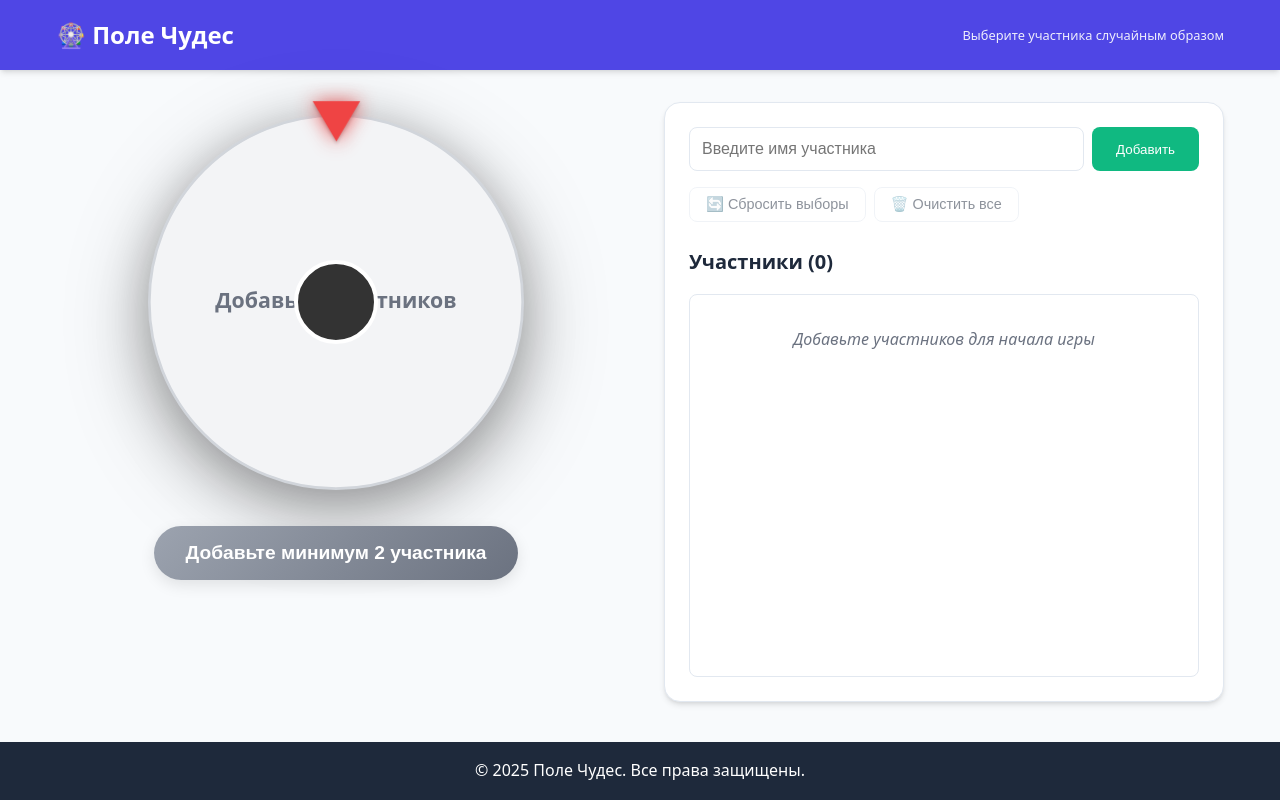
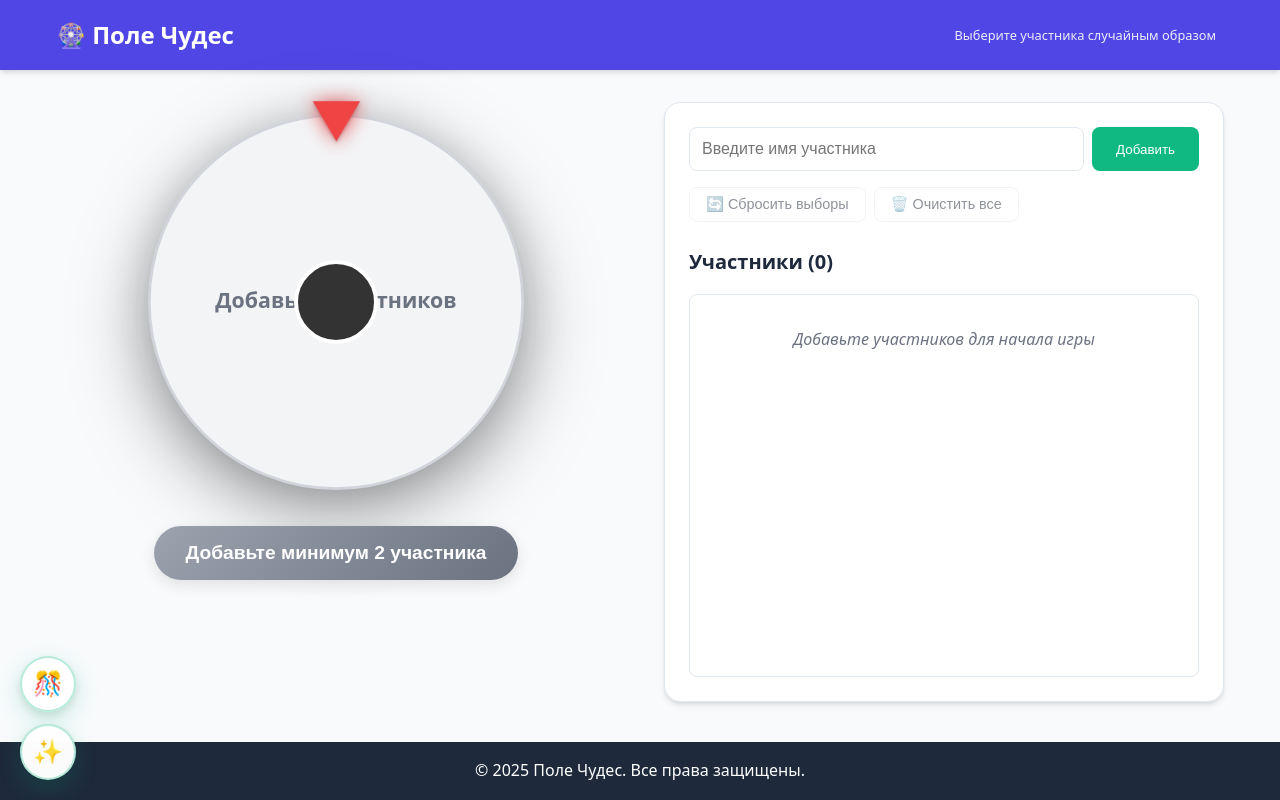
Before and after one commit to ShotAlex/miracle-field, a Next.js app: page / in a window 1280 px wide. Built offline with nearby package versions, Linux system fonts and the light colour scheme.

Commit message:
feat: add animations and fix wheel logic

```diff
--- a/src/app/globals.css
+++ b/src/app/globals.css
@@ -70,6 +70,40 @@ body {
   font-size: 0.8rem;
   opacity: 0.9;
   margin: 0;
+}
+
+.header-description {
+  cursor: pointer;
+  transition: all 0.3s ease;
+  border-radius: 4px;
+  padding: 4px 8px;
+  margin: -4px -8px;
+}
+
+.header-description:hover {
+  background: rgba(59, 130, 246, 0.1);
+  color: var(--primary-color);
+}
+
+.header-description-input {
+  background: transparent;
+  border: 2px solid var(--primary-color);
+  border-radius: 4px;
+  padding: 4px 8px;
+  font-size: 0.8rem;
+  color: var(--text-primary);
+  font-family: inherit;
+  width: 100%;
+  max-width: 400px;
+  outline: none;
+  transition: all 0.3s ease;
+  opacity: 0.9;
+}
+
+.header-description-input:focus {
+  border-color: var(--secondary-color);
+  box-shadow: 0 0 0 3px rgba(16, 185, 129, 0.1);
+  opacity: 1;
 }
 
 /* Main Content */
@@ -256,8 +290,8 @@ body {
   position: fixed;
   top: 0;
   left: 0;
-  width: 100vw;
-  height: 100vh;
+  width: 100%;
+  height: 100%;
   pointer-events: none;
   z-index: 1000;
   overflow: hidden;
@@ -265,8 +299,8 @@ body {
 
 .confetti-piece {
   position: absolute;
-  width: 10px;
-  height: 10px;
+  width: 8px;
+  height: 8px;
   top: -10px;
   border-radius: 50%;
   animation: confettiFall 4s linear forwards;
@@ -274,7 +308,7 @@ body {
 
 @keyframes confettiFall {
   0% {
-    transform: translateY(-10px) rotate(0deg);
+    transform: translateY(-100vh) rotate(0deg);
     opacity: 1;
   }
   100% {
@@ -420,6 +454,12 @@ body {
   box-shadow: 0 4px 15px rgba(0,0,0,0.1);
 }
 
+.names-list__item.just-selected {
+  background: linear-gradient(135deg, #dcfce7, #bbf7d0) !important;
+  animation: bounceWin 0.8s ease-out, neonGlow 2s ease-in-out;
+  box-shadow: 0 0 30px rgba(16, 185, 129, 0.6), 0 4px 15px rgba(0,0,0,0.2);
+}
+
 @keyframes slideInLeft {
   from {
     opacity: 0;
@@ -428,6 +468,25 @@ body {
   to {
     opacity: 1;
     transform: translateX(0);
+  }
+}
+
+@keyframes bounceWin {
+  0% { transform: scale(1) translateX(5px); }
+  15% { transform: scale(1.1) translateX(8px) rotate(2deg); }
+  30% { transform: scale(0.95) translateX(3px) rotate(-1deg); }
+  45% { transform: scale(1.05) translateX(6px) rotate(1deg); }
+  60% { transform: scale(0.98) translateX(4px); }
+  75% { transform: scale(1.02) translateX(5px); }
+  100% { transform: scale(1) translateX(5px); }
+}
+
+@keyframes neonGlow {
+  0%, 100% {
+    box-shadow: 0 0 30px rgba(16, 185, 129, 0.6), 0 4px 15px rgba(0,0,0,0.2);
+  }
+  50% {
+    box-shadow: 0 0 50px rgba(16, 185, 129, 0.8), 0 0 25px rgba(16, 185, 129, 0.4), 0 4px 15px rgba(0,0,0,0.2);
   }
 }
 
@@ -640,3 +699,104 @@ body {
     padding: 1rem;
   }
 }
+
+/* Effects Control Panel */
+.effects-control {
+  position: fixed;
+  bottom: 20px;
+  left: 20px;
+  display: flex;
+  flex-direction: column;
+  gap: 12px;
+  z-index: 500;
+}
+
+.effects-button {
+  width: 56px;
+  height: 56px;
+  border: none;
+  border-radius: 50%;
+  background: rgba(255, 255, 255, 0.95);
+  box-shadow: 0 8px 25px rgba(0, 0, 0, 0.15), 0 4px 10px rgba(0, 0, 0, 0.1);
+  font-size: 24px;
+  cursor: pointer;
+  transition: all 0.3s cubic-bezier(0.25, 0.46, 0.45, 0.94);
+  backdrop-filter: blur(20px);
+  display: flex;
+  align-items: center;
+  justify-content: center;
+  border: 2px solid transparent;
+}
+
+.effects-button:hover {
+  transform: scale(1.1) translateY(-2px);
+  box-shadow: 0 12px 35px rgba(0, 0, 0, 0.2), 0 6px 15px rgba(0, 0, 0, 0.15);
+}
+
+.effects-button.disabled {
+  background: rgba(200, 200, 200, 0.8);
+  opacity: 0.6;
+  border-color: rgba(150, 150, 150, 0.3);
+}
+
+.effects-button.disabled:hover {
+  transform: scale(1.05);
+}
+
+.effects-button.enabled {
+  background: rgba(255, 255, 255, 0.98);
+  border-color: rgba(16, 185, 129, 0.3);
+  box-shadow: 0 8px 25px rgba(16, 185, 129, 0.2), 0 4px 10px rgba(0, 0, 0, 0.1);
+}
+
+.effects-button.enabled:hover {
+  border-color: rgba(16, 185, 129, 0.5);
+  box-shadow: 0 12px 35px rgba(16, 185, 129, 0.3), 0 6px 15px rgba(0, 0, 0, 0.15);
+}
+
+/* Отключение эффектов */
+.effects-disabled .names-list__item {
+  animation: none !important;
+  opacity: 1;
+  transform: none;
+}
+
+.effects-disabled .names-list__item:hover {
+  background: rgba(59, 130, 246, 0.05);
+  transform: none;
+  box-shadow: none;
+}
+
+.effects-disabled .names-list__item.just-selected {
+  background: #dcfce7;
+  animation: none !important;
+  box-shadow: none;
+}
+
+.effects-disabled .spin-button {
+  animation: none !important;
+}
+
+.effects-disabled .wheel-pointer {
+  animation: none !important;
+  transform: none;
+}
+
+.effects-disabled .highlighted-sector {
+  animation: none !important;
+}
+
+@media (max-width: 768px) {
+  /* Адаптация панели эффектов для мобильных */
+  .effects-control {
+    bottom: 10px;
+    left: 10px;
+    gap: 8px;
+  }
+
+  .effects-button {
+    width: 48px;
+    height: 48px;
+    font-size: 20px;
+  }
+}
--- a/src/app/page.tsx
+++ b/src/app/page.tsx
@@ -7,6 +7,7 @@ import Wheel from '../components/Wheel';
 import NamesList from '../components/NamesList';
 import NameInput from '../components/NameInput';
 import Confetti from '../components/Confetti';
+import EffectsControl from '../components/EffectsControl';
 
 interface Person {
   id: string;
@@ -20,6 +21,8 @@ export default function Home() {
   const [justSelectedId, setJustSelectedId] = useState<string | null>(null);
   const [isSpinning, setIsSpinning] = useState(false);
   const [showConfetti, setShowConfetti] = useState(false);
+  const [confettiEnabled, setConfettiEnabled] = useState(true);
+  const [effectsEnabled, setEffectsEnabled] = useState(true);
 
   // Загрузка данных из localStorage при монтировании компонента
   useEffect(() => {
@@ -31,6 +34,17 @@ export default function Home() {
       } catch (error) {
         console.error('Ошибка при загрузке данных из localStorage:', error);
       }
+    }
+
+    // Загружаем настройки эффектов
+    const savedConfettiEnabled = localStorage.getItem('miracle-field-confetti-enabled');
+    const savedEffectsEnabled = localStorage.getItem('miracle-field-effects-enabled');
+
+    if (savedConfettiEnabled !== null) {
+      setConfettiEnabled(JSON.parse(savedConfettiEnabled));
+    }
+    if (savedEffectsEnabled !== null) {
+      setEffectsEnabled(JSON.parse(savedEffectsEnabled));
     }
   }, []);
 
@@ -70,8 +84,10 @@ export default function Home() {
     setJustSelectedId(personId);
     setSelectedPersonId(personId);
 
-    // Запускаем конфетти! 🎊
-    setShowConfetti(true);
+    // Запускаем конфетти только если включено! 🎊
+    if (confettiEnabled) {
+      setShowConfetti(true);
+    }
 
     // Через 2 секунды убираем зеленую подсветку, делаем участника неактивным, но оставляем синюю подсветку
     setTimeout(() => {
@@ -108,8 +124,18 @@ export default function Home() {
     }
   };
 
+  const handleConfettiToggle = (enabled: boolean) => {
+    setConfettiEnabled(enabled);
+    localStorage.setItem('miracle-field-confetti-enabled', JSON.stringify(enabled));
+  };
+
+  const handleEffectsToggle = (enabled: boolean) => {
+    setEffectsEnabled(enabled);
+    localStorage.setItem('miracle-field-effects-enabled', JSON.stringify(enabled));
+  };
+
   return (
-    <div className="app">
+    <div className={`app ${!effectsEnabled ? 'effects-disabled' : ''}`}>
       <Header />
 
       <main className="main">
@@ -123,6 +149,7 @@ export default function Home() {
                 setIsSpinning={setIsSpinning}
                 onSpinStart={handleSpinStart}
                 selectedPersonId={selectedPersonId}
+                effectsEnabled={effectsEnabled}
               />
             </div>
 
@@ -163,8 +190,15 @@ export default function Home() {
       <Footer />
 
       <Confetti
-        isActive={showConfetti}
+        isActive={showConfetti && confettiEnabled}
         onComplete={() => setShowConfetti(false)}
+      />
+
+      <EffectsControl
+        confettiEnabled={confettiEnabled}
+        effectsEnabled={effectsEnabled}
+        onConfettiToggle={handleConfettiToggle}
+        onEffectsToggle={handleEffectsToggle}
       />
     </div>
   );
--- a/src/components/EffectsControl.tsx
+++ b/src/components/EffectsControl.tsx
@@ -3,62 +3,34 @@
 import { useState, useEffect } from 'react';
 
 interface EffectsControlProps {
+  confettiEnabled: boolean;
+  effectsEnabled: boolean;
   onConfettiToggle: (enabled: boolean) => void;
   onEffectsToggle: (enabled: boolean) => void;
 }
 
-export default function EffectsControl({ onConfettiToggle, onEffectsToggle }: EffectsControlProps) {
-  const [confettiEnabled, setConfettiEnabled] = useState(true);
-  const [effectsEnabled, setEffectsEnabled] = useState(true);
-
-  // Загружаем настройки из localStorage
-  useEffect(() => {
-    const savedConfetti = localStorage.getItem('effects-confetti');
-    const savedEffects = localStorage.getItem('effects-animations');
-
-    if (savedConfetti !== null) {
-      const enabled = savedConfetti === 'true';
-      setConfettiEnabled(enabled);
-      onConfettiToggle(enabled);
-    }
-
-    if (savedEffects !== null) {
-      const enabled = savedEffects === 'true';
-      setEffectsEnabled(enabled);
-      onEffectsToggle(enabled);
-    }
-  }, [onConfettiToggle, onEffectsToggle]);
-
-  const handleConfettiToggle = () => {
-    const newState = !confettiEnabled;
-    setConfettiEnabled(newState);
-    localStorage.setItem('effects-confetti', newState.toString());
-    onConfettiToggle(newState);
-  };
-
-  const handleEffectsToggle = () => {
-    const newState = !effectsEnabled;
-    setEffectsEnabled(newState);
-    localStorage.setItem('effects-animations', newState.toString());
-    onEffectsToggle(newState);
-  };
-
+export default function EffectsControl({
+  confettiEnabled,
+  effectsEnabled,
+  onConfettiToggle,
+  onEffectsToggle,
+}: EffectsControlProps) {
   return (
     <div className="effects-control">
       <button
-        onClick={handleConfettiToggle}
         className={`effects-button ${confettiEnabled ? 'enabled' : 'disabled'}`}
+        onClick={() => onConfettiToggle(!confettiEnabled)}
         title={confettiEnabled ? 'Отключить конфетти' : 'Включить конфетти'}
       >
-        🎊
+        {confettiEnabled ? '🎊' : '❌'}
       </button>
 
       <button
-        onClick={handleEffectsToggle}
         className={`effects-button ${effectsEnabled ? 'enabled' : 'disabled'}`}
-        title={effectsEnabled ? 'Отключить эффекты' : 'Включить эффекты'}
+        onClick={() => onEffectsToggle(!effectsEnabled)}
+        title={effectsEnabled ? 'Отключить визуальные эффекты' : 'Включить визуальные эффекты'}
       >
-        ✨
+        {effectsEnabled ? '✨' : '👁️'}
       </button>
     </div>
   );
--- a/src/components/Header.tsx
+++ b/src/components/Header.tsx
@@ -1,10 +1,62 @@
+'use client';
+
+import { useState, useEffect } from 'react';
+
 export default function Header() {
+  const [description, setDescription] = useState('Выберите участника случайным образом');
+  const [isEditing, setIsEditing] = useState(false);
+
+  // Загружаем сохранённый текст из localStorage
+  useEffect(() => {
+    const savedDescription = localStorage.getItem('miracle-field-description');
+    if (savedDescription) {
+      setDescription(savedDescription);
+    }
+  }, []);
+
+  // Сохраняем в localStorage при изменении
+  const handleSave = (newDescription: string) => {
+    setDescription(newDescription);
+    localStorage.setItem('miracle-field-description', newDescription);
+    setIsEditing(false);
+  };
+
+  const handleKeyDown = (e: React.KeyboardEvent<HTMLInputElement>) => {
+    if (e.key === 'Enter') {
+      handleSave(e.currentTarget.value);
+    } else if (e.key === 'Escape') {
+      setIsEditing(false);
+    }
+  };
+
+  const handleBlur = (e: React.FocusEvent<HTMLInputElement>) => {
+    handleSave(e.currentTarget.value);
+  };
+
   return (
     <header className="header">
       <div className="container">
         <div className="header-content">
           <h1>🎡 Поле Чудес</h1>
-          <p>Выберите участника случайным образом</p>
+          {isEditing ? (
+            <input
+              type="text"
+              className="header-description-input"
+              defaultValue={description}
+              onKeyDown={handleKeyDown}
+              onBlur={handleBlur}
+              autoFocus
+              placeholder="Введите описание..."
+            />
+          ) : (
+            <p
+              className="header-description"
+              onClick={() => setIsEditing(true)}
+              title="Нажмите для редактирования"
+            >
+              {description}
+            </p>
+          )}
         </div>
       </div>
     </header>
```
Also changed, not shown: src/components/Confetti.tsx (+37 -14 lines).
